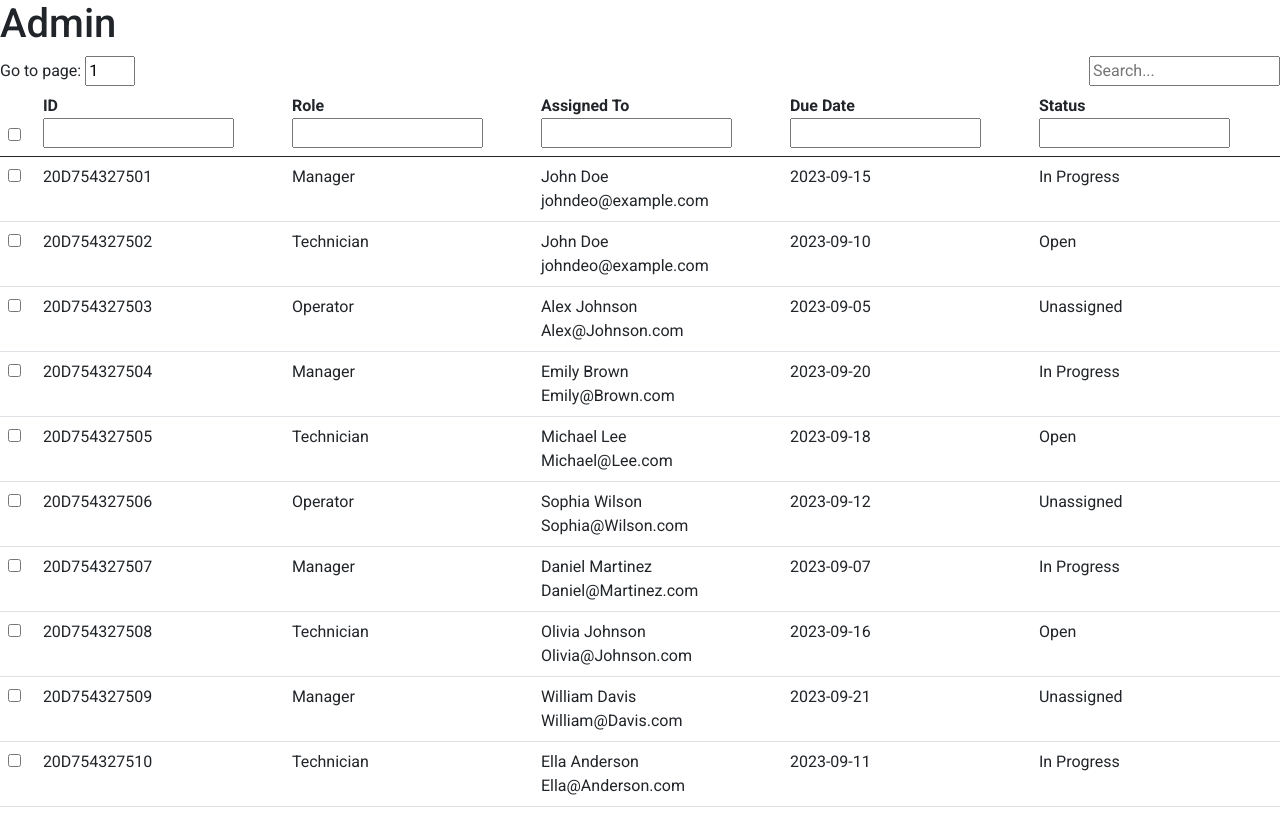
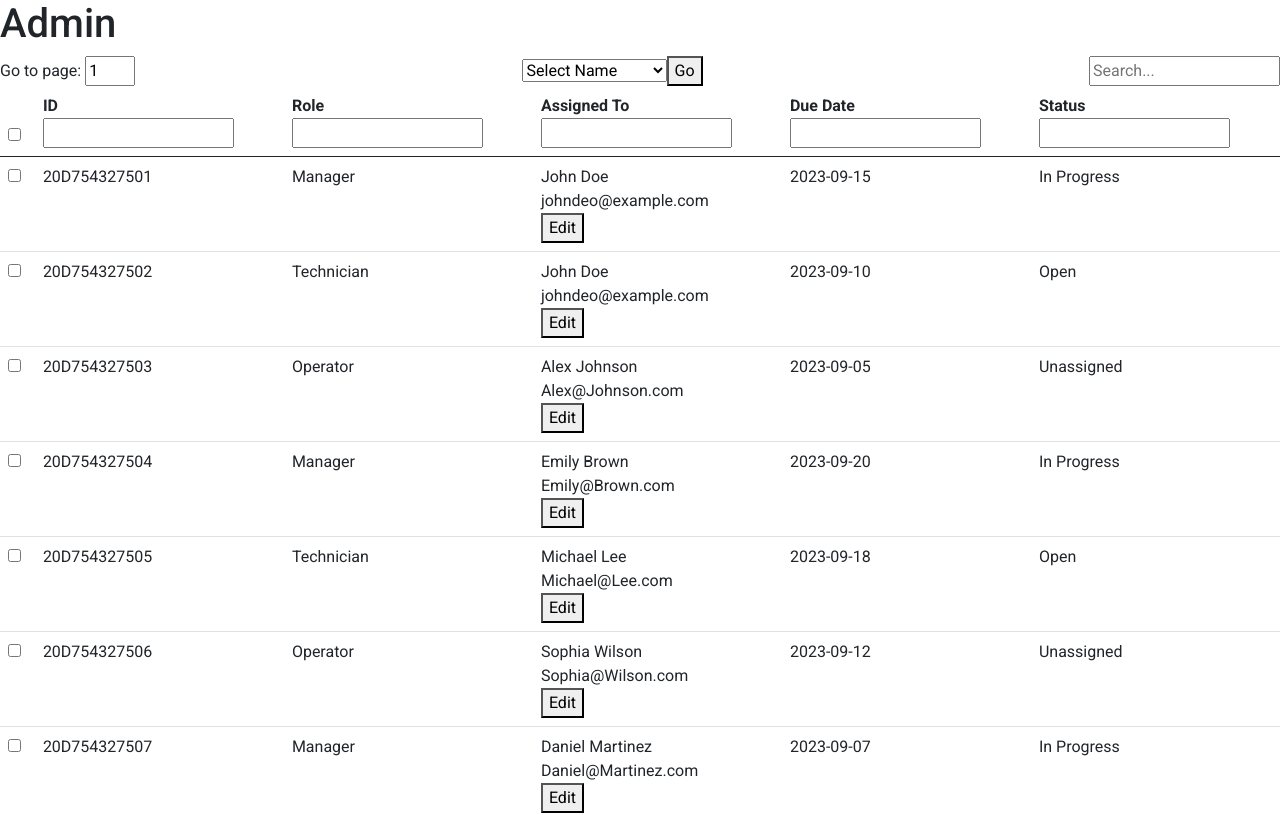
Before and after one commit to JoySarkarBD/college-project, a React (Vite) app: page /admin in a window 1280 px wide. Shown: the top 815 px of the page. Built offline with nearby package versions, Linux system fonts and the light colour scheme.

Commit message:
feat: table done.

```diff
--- a/src/components/Datatable/Datatable.jsx
+++ b/src/components/Datatable/Datatable.jsx
@@ -8,10 +8,14 @@ import {
   useTable,
 } from "react-table";
 import { columnFilter } from "../ColumnFilter/ColumnFilter";
-import dummyData from "./../../../data.json"; // Update the path to your data.json
+import dummyData from "./../../../data.json";
 
 const DataTable = () => {
   const [selectedRows, setSelectedRows] = useState([]);
+
+  const uniqueNames = Array.from(
+    new Set(dummyData.map((item) => item.assignTo.name))
+  );
 
   const data = React.useMemo(() => dummyData, []);
 
@@ -30,13 +34,68 @@ const DataTable = () => {
       {
         Header: "Assigned To",
         accessor: "assignTo",
-        Cell: ({ value }) => (
-          <div>
-            {value.name}
-            <br />
-            {value.mail}
-          </div>
-        ),
+        Cell: ({ value, row }) => {
+          const [isEditing, setIsEditing] = useState(false);
+          const [editedName, setEditedName] = useState(value.name);
+          const [editedEmail, setEditedEmail] = useState(value.mail);
+
+          // Preprocess the data to create a unique list of assignee names
+          const uniqueAssigneeNames = [
+            ...new Set(data.map((row) => row.assignTo.name)),
+          ];
+          const handleEditClick = () => {
+            setIsEditing(true);
+            setEditedName(value.name);
+            setEditedEmail(value.mail);
+          };
+
+          const handleSaveClick = () => {
+            // Update the value in the row data or take any other action you need
+            const updatedData = data.map((rowData) =>
+              rowData.id === row.original.id
+                ? {
+                    ...rowData,
+                    assignTo: { name: editedName, mail: editedEmail },
+                  }
+                : rowData
+            );
+            // Update your data state or data source with updatedData
+            setIsEditing(false);
+          };
+
+          return (
+            <div>
+              {isEditing ? (
+                <div>
+                  <input
+                    type='text'
+                    value={editedEmail}
+                    onChange={(e) => setEditedEmail(e.target.value)}
+                  />
+                  <select
+                    value={editedName}
+                    onChange={(e) => setEditedName(e.target.value)}>
+                    {uniqueAssigneeNames.map((assigneeName) => (
+                      <option key={assigneeName} value={assigneeName}>
+                        {assigneeName}
+                      </option>
+                    ))}
+                  </select>
+                  <button onClick={handleSaveClick}>Save</button>
+                </div>
+              ) : (
+                <div>
+                  <div>
+                    {value.name}
+                    <br />
+                    {value.mail}
+                  </div>
+                  <button onClick={handleEditClick}>Edit</button>
+                </div>
+              )}
+            </div>
+          );
+        },
         Filter: columnFilter,
         filter: (rows, id, filterValue) => {
           return rows.filter((row) => {
@@ -59,7 +118,7 @@ const DataTable = () => {
         Filter: columnFilter,
       },
     ],
-    []
+    [data]
   );
 
   const {
@@ -101,6 +160,18 @@ const DataTable = () => {
             style={{ width: "50px" }}
           />
         </span>
+        <span>
+          {/* Step 2: Attach event handler */}
+          <select>
+            <option value=''>Select Name</option>
+            {uniqueNames.map((assigneeName) => (
+              <option key={assigneeName} value={assigneeName}>
+                {assigneeName}
+              </option>
+            ))}
+          </select>
+          <button>Go</button>
+        </span>
         <input
           type='text'
           placeholder='Search...'
@@ -125,6 +196,7 @@ const DataTable = () => {
                   }}
                 />
               </th>
+
               {headerGroup.headers.map((column, index) => (
                 <th
                   key={index}
```
